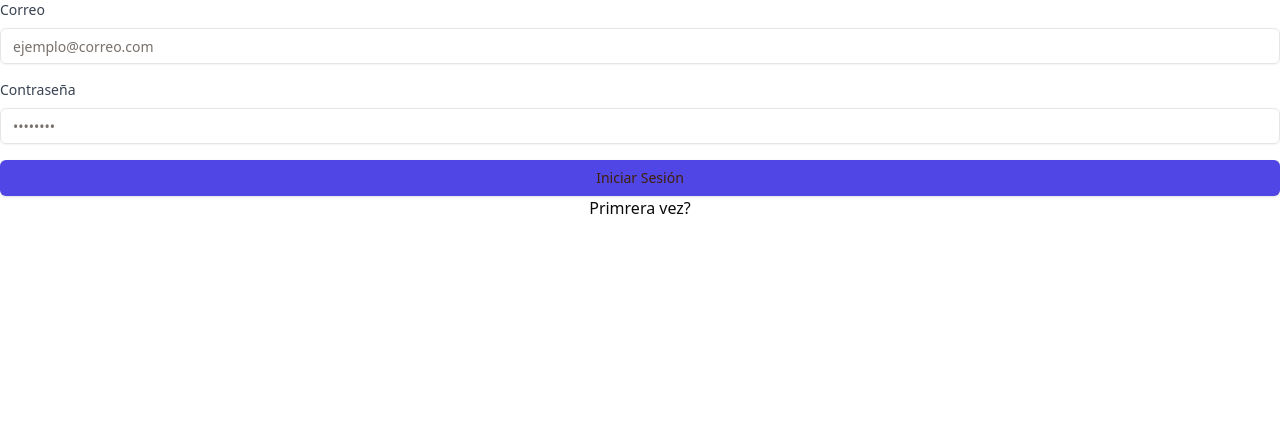
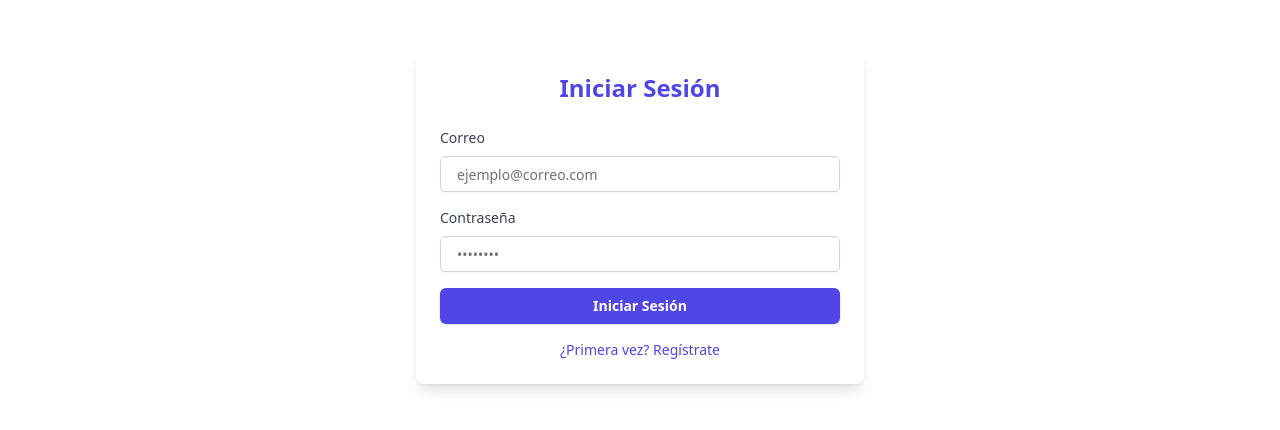
Before and after one commit to zzaingt66/Meetinghub-Frontend, a React (Vite) app: page /login in a window 1280 px wide. Shown: the top 430 px of the page. Built offline with nearby package versions, Linux system fonts and the light colour scheme.

Commit message:
cualquier cosa

```diff
--- a/src/components/Login.tsx
+++ b/src/components/Login.tsx
@@ -45,7 +45,6 @@ export function Login() {
         },
         data.token
       );
-
       navigate("/");
       toast.success("Inicio de sesión exitoso", {
         position: "top-right",
@@ -82,20 +81,21 @@ export function Login() {
 
   const onSubmit = (data: LoginFormValues) => {
     setLoginError(null);
-
     mutate(data);
   };
 
   return (
+    <div className="max-w-md mx-auto mt-12 p-6 bg-white rounded-lg shadow-lg">
+      <h2 className="text-2xl font-semibold text-center text-indigo-600 mb-6">
+        Iniciar Sesión
+      </h2>
       <form onSubmit={handleSubmit(onSubmit)} className="space-y-4">
         <div className="space-y-2">
-        <label className="block text-sm font-medium text-gray-700">
-          Correo
-        </label>
+          <label className="block text-sm font-medium text-gray-700">Correo</label>
           <Input
             type="email"
             placeholder="ejemplo@correo.com"
-          className="w-full"
+            className="w-full px-4 py-2 border border-gray-300 rounded-md focus:outline-none focus:ring-2 focus:ring-indigo-600"
             {...register("email")}
           />
           {errors.email && (
@@ -104,13 +104,11 @@ export function Login() {
         </div>
 
         <div className="space-y-2">
-        <label className="block text-sm font-medium text-gray-700">
-          Contraseña
-        </label>
+          <label className="block text-sm font-medium text-gray-700">Contraseña</label>
           <Input
             type="password"
             placeholder="••••••••"
-          className="w-full"
+            className="w-full px-4 py-2 border border-gray-300 rounded-md focus:outline-none focus:ring-2 focus:ring-indigo-600"
             {...register("password")}
           />
           {errors.password && (
@@ -119,28 +117,31 @@ export function Login() {
         </div>
 
         {loginError && (
-        <div className="text-sm text-red-500 text-center">{loginError}</div>
+          <div className="text-sm text-red-500 text-center mb-4">{loginError}</div>
         )}
 
         <div className="mx-auto text-center">
           <Button
             type="submit"
-          className="w-full bg-indigo-600 hover:bg-indigo-700"
+            className="w-full py-2 bg-indigo-600 hover:bg-indigo-700 text-white font-semibold rounded-md focus:outline-none focus:ring-2 focus:ring-indigo-600"
             disabled={isPending}
           >
             {isPending ? (
               <>
                 <Loader2 className="mr-2 h-4 w-4 animate-spin" />
-              Iniciando Sesión
+                Iniciando Sesión...
               </>
             ) : (
               "Iniciar Sesión"
             )}
           </Button>
-        <Link to={"/register"}>
-          <span>Primrera vez?</span>
+          <div className="mt-4 text-sm">
+            <Link to={"/register"} className="text-indigo-600 hover:underline">
+              ¿Primera vez? Regístrate
             </Link>
           </div>
+        </div>
       </form>
+    </div>
   );
 }
```
Also changed, not shown: 1 other file (tests, documents, lock files or other folders). Lines whose indentation alone changed are shown as unchanged.
